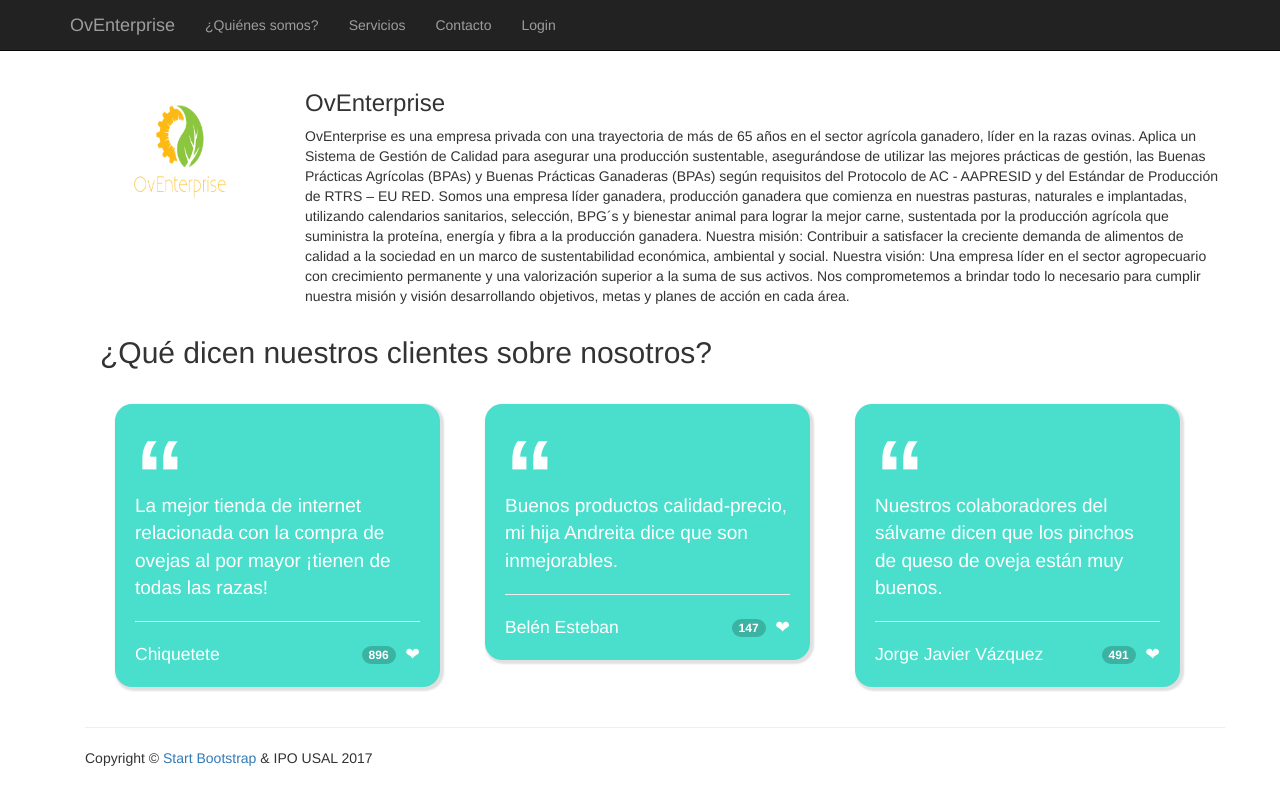
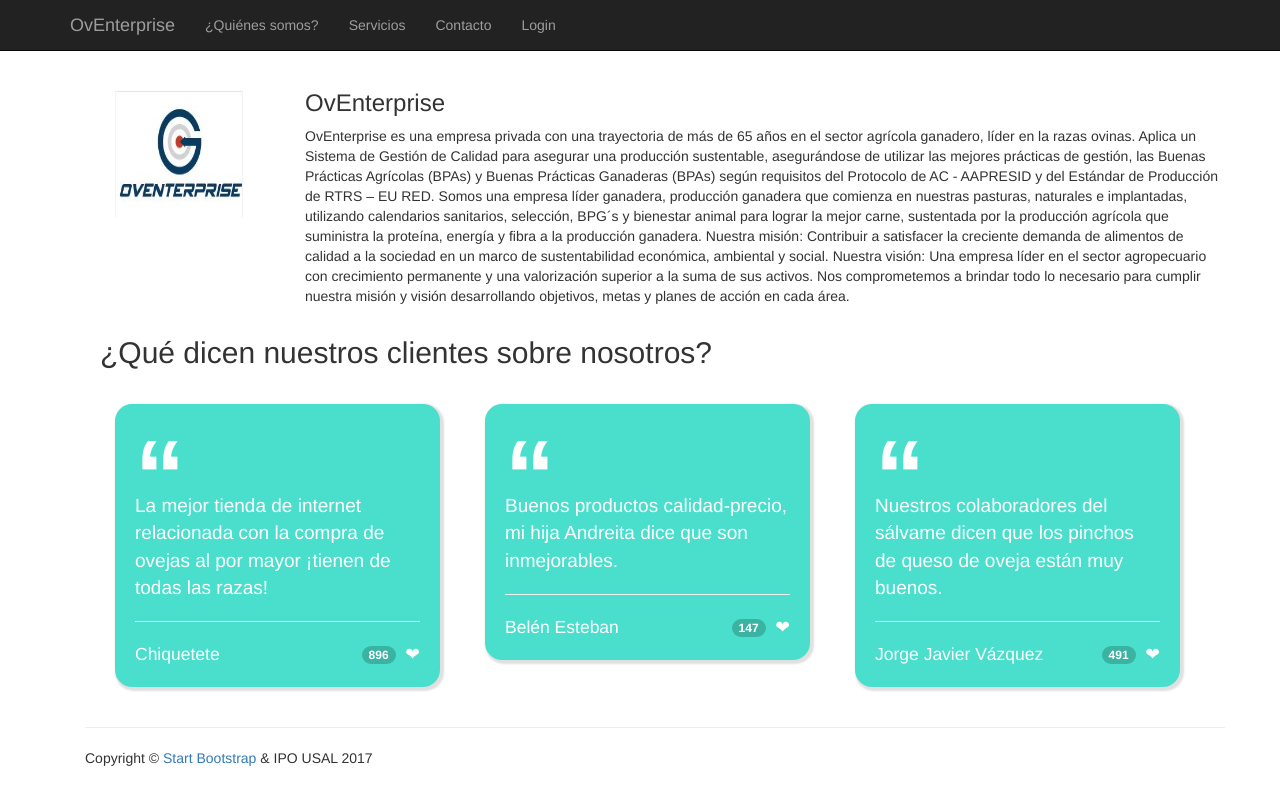
Before and after one commit to ireneblaher/ipi, a plain HTML site: page servicios.html in a window 1280 px wide. Shown: the top 804 px of the page. Drawn offline with Linux system fonts and the light colour scheme.

Commit message:
segunda versión

```diff
--- a/servicios.html
+++ b/servicios.html
@@ -10,7 +10,7 @@
     <meta name="author" content="">
 
     <title>OvEnterprise</title>
-	<link rel="icon" type="image/png" href="images/logo.png" />
+	<link rel="icon" type="image/jpg" href="images/logo.jpg" />
     <!-- Bootstrap Core CSS -->
     <link href="css/bootstrap.min.css" rel="stylesheet">
 
@@ -72,7 +72,7 @@
                 <div class="bs-calltoaction bs-calltoaction-default">
                     <div class="row">
                         <div class="col-md-2 cta-contents">
-                            <h1 class="cta-title"><img src="images/logo.png" width="128" height="128"></h1>
+                            <h1 class="cta-title"><img src="images/logo.jpg" width="128" height="128"></h1>
                             <div class="cta-desc">
                             </div>
                         </div>
```
Also changed, not shown: contacto.html (+1 -1 lines), index.html (+1 -1 lines), login.html (+1 -1 lines), producto.html (+1 -1 lines), producto1.html (+1 -1 lines), producto2.html (+1 -1 lines), producto3.html (+1 -1 lines), producto4.html (+1 -1 lines), producto5.html (+1 -1 lines), somos.html (+1 -1 lines), images/logo.JPG (added).
